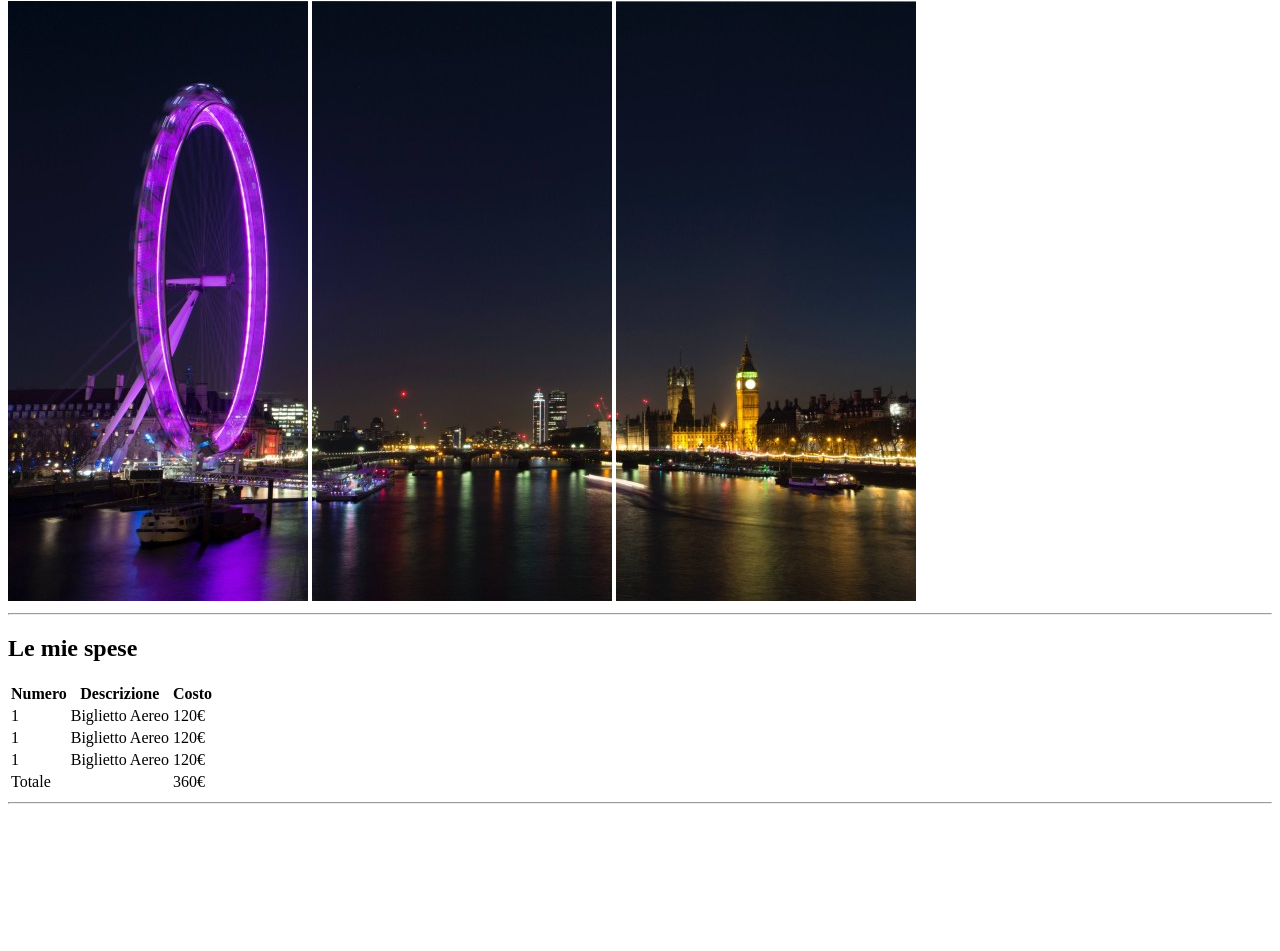
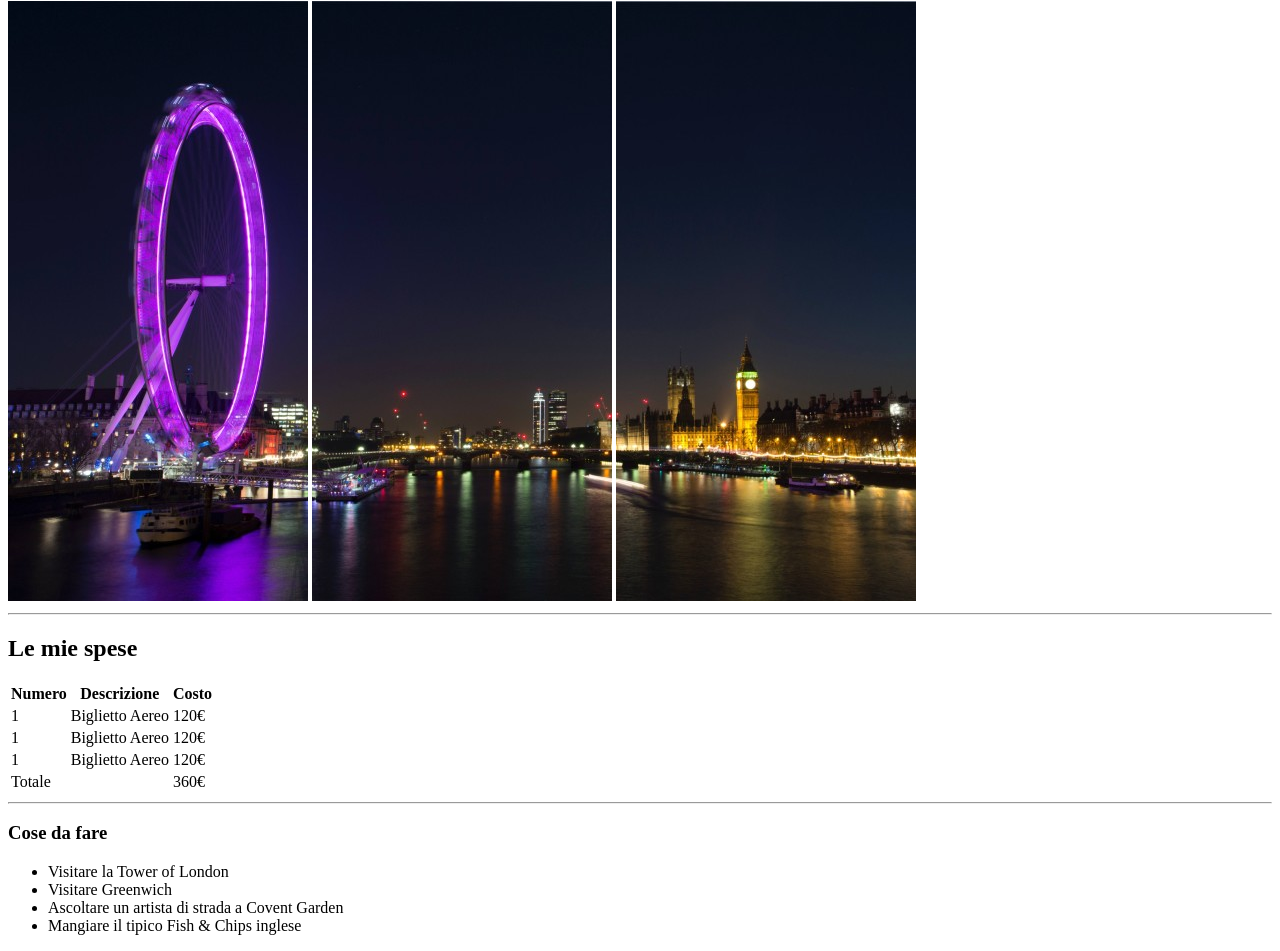
Before and after one commit to NelloRossi97/html-london-trip, a plain HTML site: page index.html in a window 1280 px wide. Shown: the part 79-1030 px from the top of the page. Before the commit the page ends 891 px from the top, so only its background shows below. Drawn offline with Linux system fonts and the light colour scheme.

Commit message:
added data to things to do section

```diff
--- a/index.html
+++ b/index.html
@@ -61,7 +61,13 @@
             <hr>
         <!-- What to do -->
         </section>
-
+            <h3>Cose da fare</h3>
+            <ul>
+                <li>Visitare la Tower of London</li>
+                <li>Visitare Greenwich</li>
+                <li>Ascoltare un artista di strada a Covent Garden</li>
+                <li>Mangiare il tipico Fish &amp; Chips inglese</li>
+            </ul>
         <section>
 
         </section>
```
